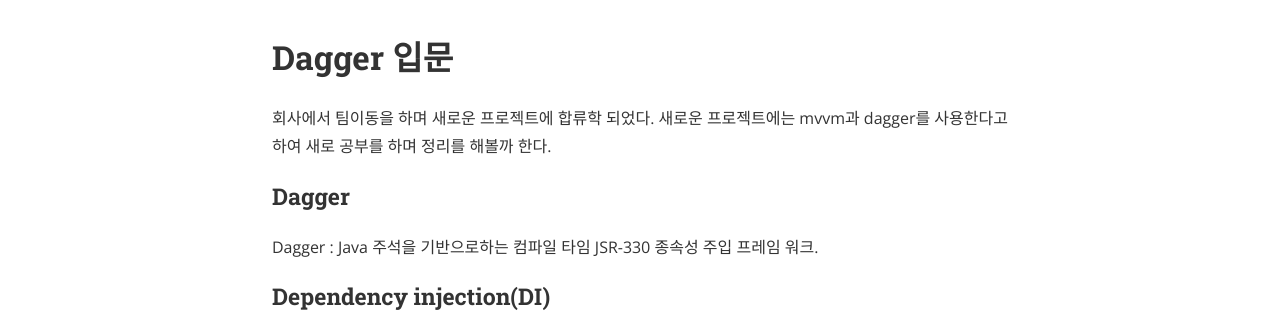
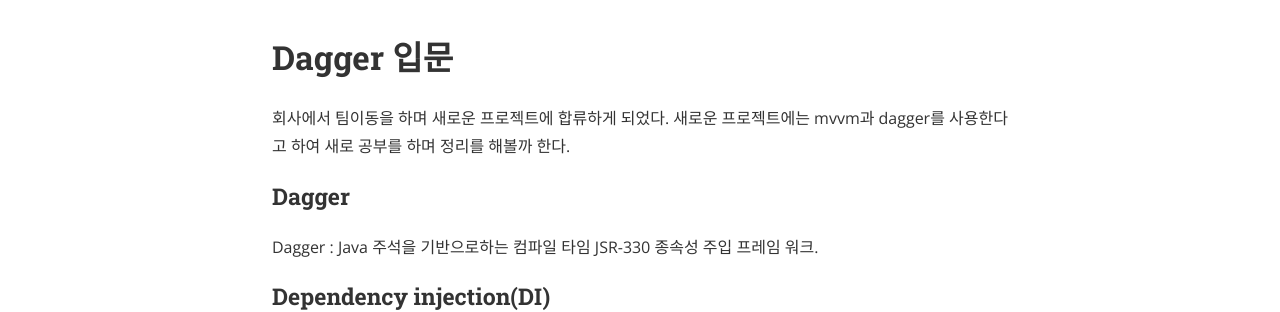
Before and after one commit to nkek1027/jekyll_centrarium_now, a Jekyll site: the page built from _posts/2018-10-10-dagger.md, in a window 1280 px wide and 900 px high, scrolled down 396 px. Shown: the part 153-465 px from the top of the window. Built offline with Jekyll 4.4.1, drawn with Linux system fonts in a browser that asks for light colours; nearby versions of some CDN libraries.

Commit message:
Update 2018-10-10-dagger.md

```diff
--- a/_posts/2018-10-10-dagger.md
+++ b/_posts/2018-10-10-dagger.md
@@ -9,7 +9,7 @@ cover:  "/assets/dagger2_back_image.png"
 ---
 
 # Dagger 입문
-회사에서 팀이동을 하며 새로운 프로젝트에 합류학 되었다. 새로운 프로젝트에는 mvvm과 dagger를 사용한다고 하여 새로 공부를 하며 정리를 해볼까 한다.
+회사에서 팀이동을 하며 새로운 프로젝트에 합류하게 되었다. 새로운 프로젝트에는 mvvm과 dagger를 사용한다고 하여 새로 공부를 하며 정리를 해볼까 한다.
 
 ### Dagger
 Dagger : Java 주석을 기반으로하는 컴파일 타임 JSR-330 종속성 주입 프레임 워크.
```
